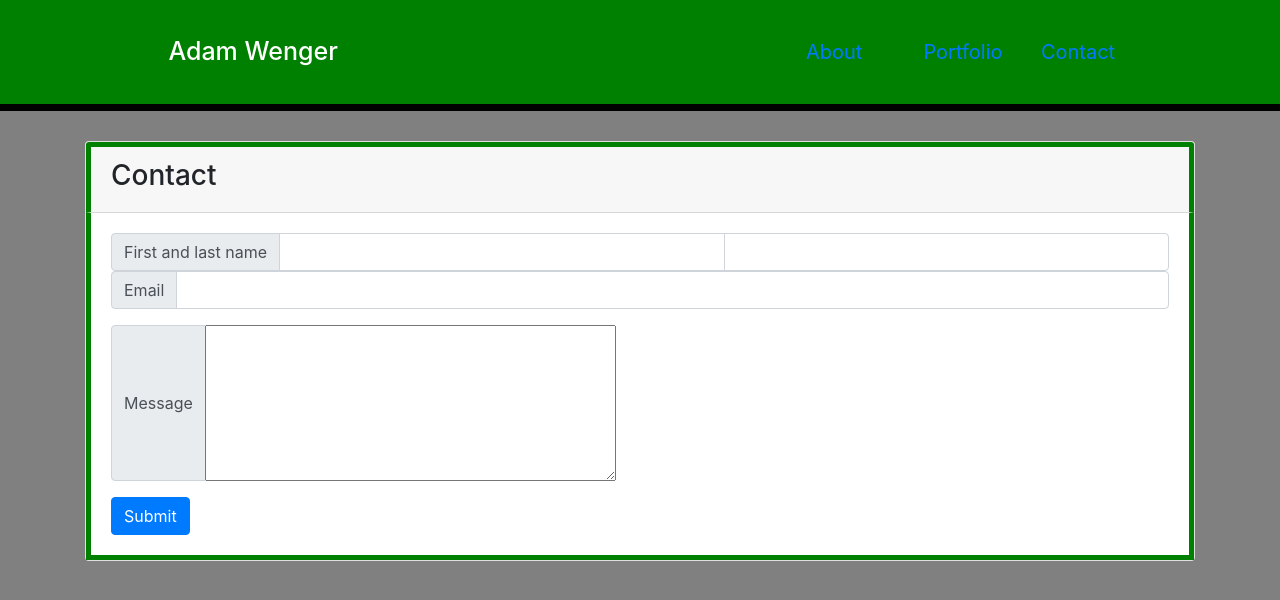
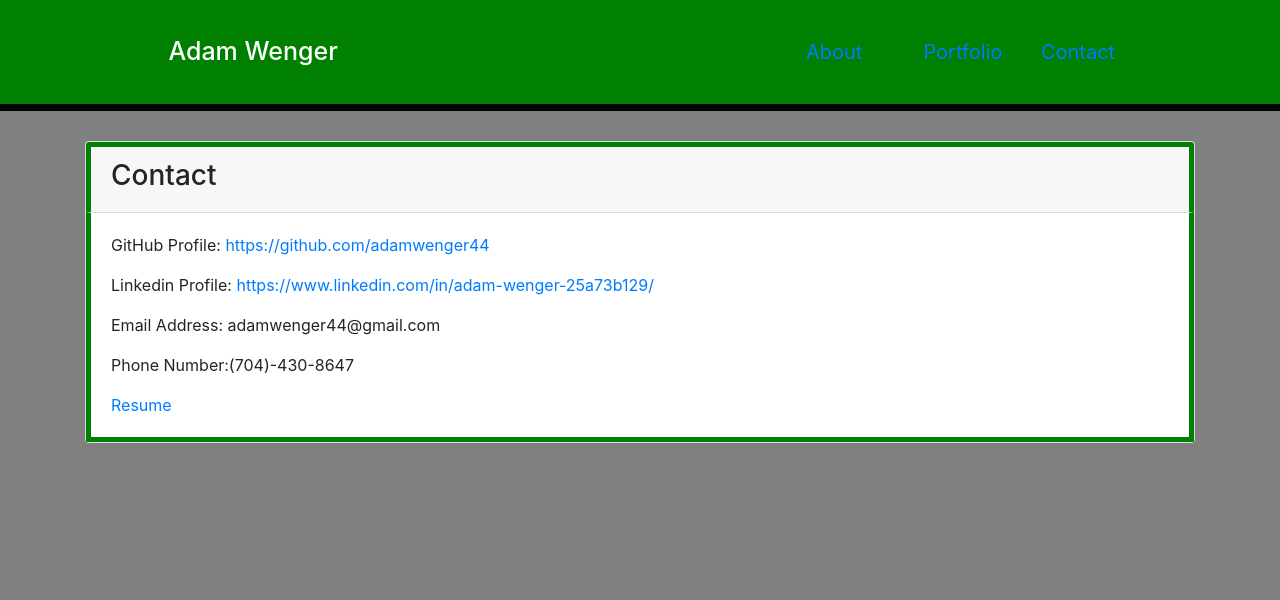
Before and after one commit to adamwenger44/react_portfolio.github.io, a React (Create React App) app: page /Contact in a window 1280 px wide. Shown: the top 600 px of the page. Built offline with nearby package versions, Linux system fonts and the light colour scheme.

Commit message:
updated contact me page

```diff
--- a/src/pages/contact.js
+++ b/src/pages/contact.js
@@ -13,29 +13,17 @@ const Contact = () => {
                         <h3>Contact</h3>
                     </div>
                     <div className="card-body">
-                        <blockquote className="blockquote mb-0">
-                            <div className="input-group">
-                        <div className="input-group-prepend">
-                                    <span className="input-group-text">First and last name</span>
+                        <div className="gitProfile">
+                            <p>GitHub Profile: <a href="https://github.com/adamwenger44">
+                                https://github.com/adamwenger44</a> </p>
+                            <p>Linkedin Profile: <a href="https://www.linkedin.com/in/adam-wenger-25a73b129/"
+                            >https://www.linkedin.com/in/adam-wenger-25a73b129/</a></p>
+                            <p>Email Address: adamwenger44@gmail.com</p>
+                            <p>Phone Number:(704)-430-8647</p>
+                            <a href="https://github.com/adamwenger44/portfolio_bootstrap.github.io/blob/master/resume.pdf"
+                            > Resume</a>
+
                         </div>
-                                <input type="text" aria-label="First name" className="form-control" />
-                                    <input type="text" aria-label="Last name" className="form-control" />
-                    </div>
-                    <div className="input-group mb-3">
-                                        <div className="input-group-prepend">
-                                            <span className="input-group-text" id="inputGroup-sizing-default">Email</span>
-                                        </div>
-                                        <input type="text" className="form-control" aria-label="Sizing example input"
-                                            aria-describedby="inputGroup-sizing-default" />
-                    </div>
-                    <div className="input-group mb-3">
-                                            <div className="input-group-prepend">
-                                                <span className="input-group-text" id="inputGroup-sizing-default">Message</span>
-                                            </div>
-                                            <textarea name="input" id="input" cols="30" rows="5"></textarea>
-                                        </div>
-                                        <input className="btn btn-primary" type="submit" value="Submit" />
-                </blockquote>
                     </div>
 
                 </div>
--- a/src/pages/portfolio.js
+++ b/src/pages/portfolio.js
@@ -97,18 +97,8 @@ const portfolio = () => {
 
                             </div>
                         </div>
-                        <br></br>
-                        <div className="gitProfile">
-                            <p>GitHub Profile: <a href="https://github.com/adamwenger44">
-                                https://github.com/adamwenger44</a> </p>
-                            <p>Linkedin Profile: <a href="https://www.linkedin.com/in/adam-wenger-25a73b129/"
-                            >https://www.linkedin.com/in/adam-wenger-25a73b129/</a></p>
-                            <p>Email Address: adamwenger44@gmail.com</p>
-                            <p>Phone Number:(704)-430-8647</p>
-                            <a href="https://github.com/adamwenger44/portfolio_bootstrap.github.io/blob/master/resume.pdf"
-                            > Resume</a>
 
-                        </div>
+
                     </div>
 
                 </div>
```
Lines whose indentation alone changed are shown as unchanged.
